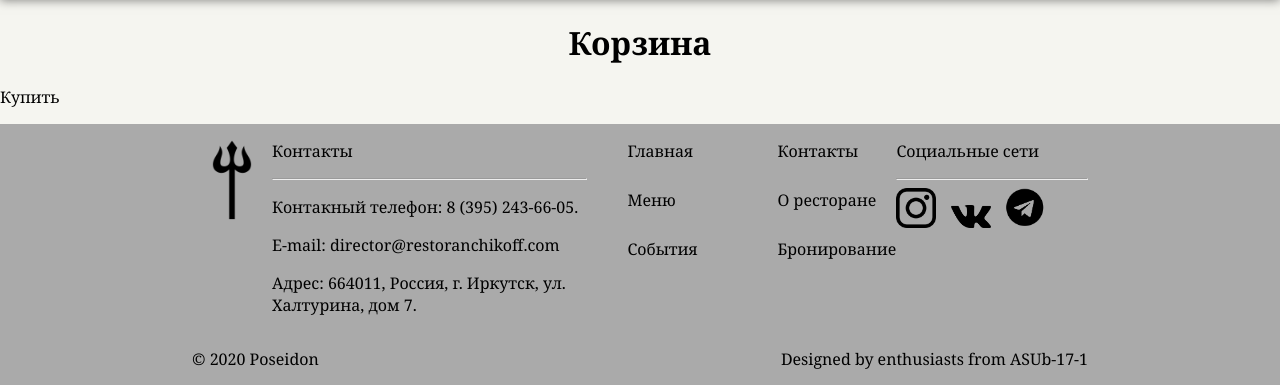
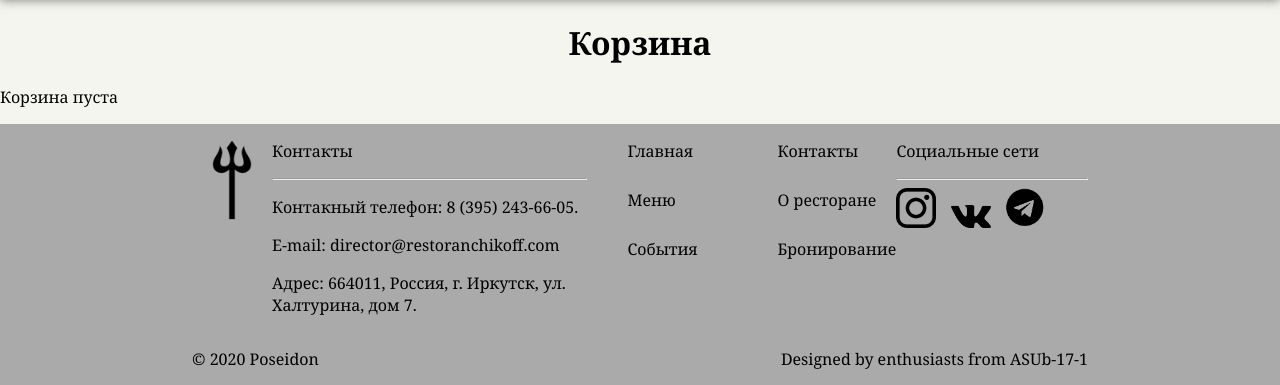
Before and after one commit to vladimirjoshkin/WebRestaurant, a Flask app: page /card in a window 1280 px wide. Shown: the part 95-480 px from the top of the page. Run offline with Flask 2, Linux system fonts and the light colour scheme; data comes from the database, SQL or seed files in the repository; some libraries are stand-ins or nearby versions.

Commit message:
empty card message added

```diff
--- a/templates/card.html
+++ b/templates/card.html
@@ -32,7 +32,11 @@
     {% endfor %}
     </div>
     {% endfor %}
+    {% if added_product_ids | length > 0 %}
     <p>Купить</p>
+    {% else %}
+    <p>Корзина пуста</p>
+    {% endif %}
 </div>
 
 {% include 'footer.html' %}
```
